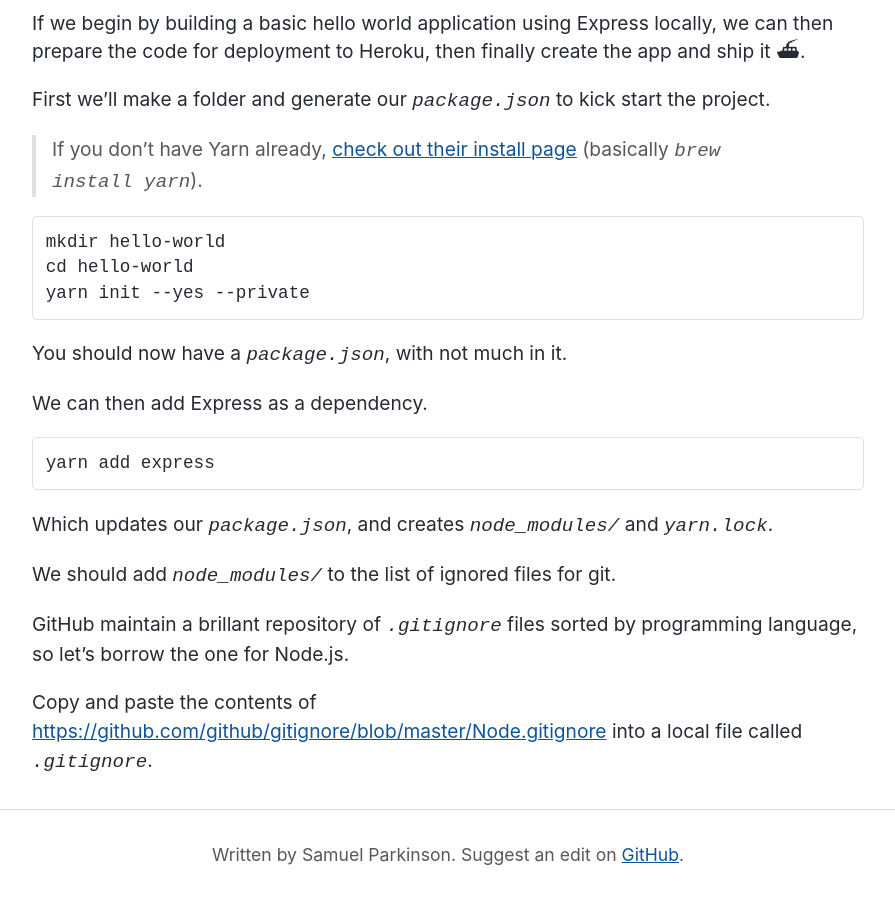
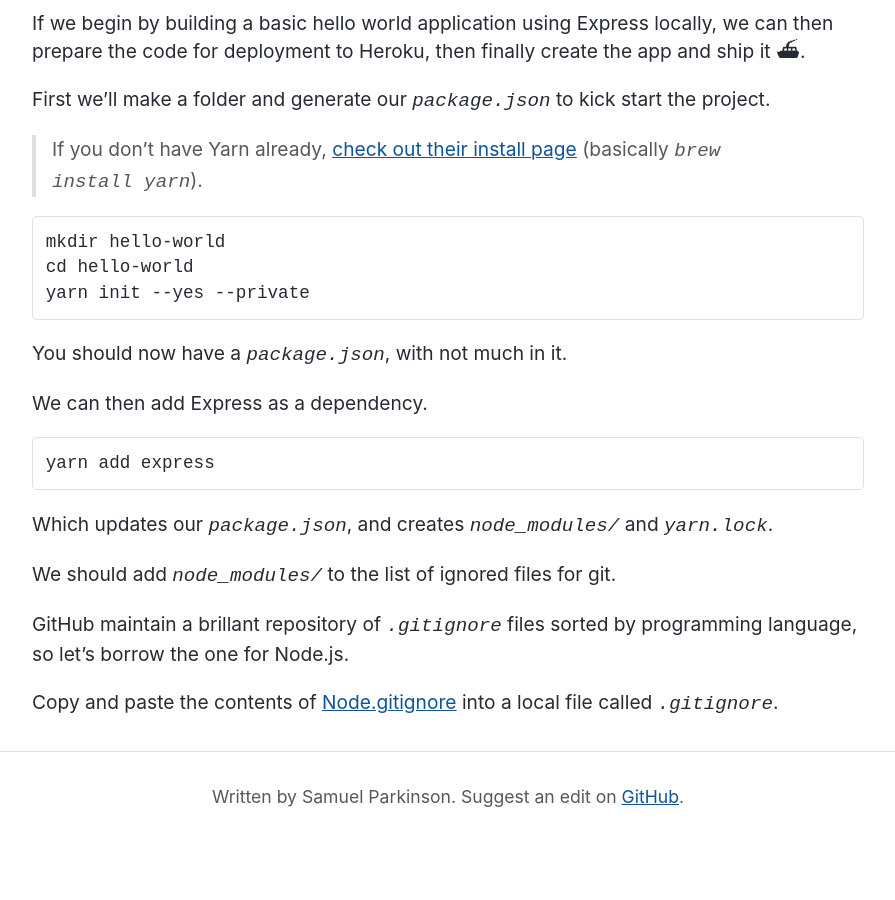
Before and after one commit to sjparkinson/uncomplicated.systems, a Jekyll site: the page built from _posts/2018-09-26-heroku-from-scratch.md, in a window 1280 px wide and 900 px high, scrolled down 671 px. Shown: the whole window, without its empty margins (192-1087 px from the left). Built offline with Jekyll 4.4.1, drawn with Linux system fonts in a browser that asks for light colours; the repository's description, which GitHub fills in, is left out; after the commit the page ends 1514 px from its top, so only the background shows below that; some of the changed lines change nothing that is shown.

Commit message:
Update 2018-09-26-heroku-from-scratch.md

```diff
--- a/_posts/2018-09-26-heroku-from-scratch.md
+++ b/_posts/2018-09-26-heroku-from-scratch.md
@@ -42,4 +42,4 @@
 
 GitHub maintain a brillant repository of `.gitignore` files sorted by programming language, so let's borrow the one for Node.js.
 
-Copy and paste the contents of <https://github.com/github/gitignore/blob/master/Node.gitignore> into a local file called `.gitignore`.
+Copy and paste the contents of [Node.gitignore](https://github.com/github/gitignore/blob/master/Node.gitignore "github/gitignore Node.gitignore") into a local file called `.gitignore`.
```
